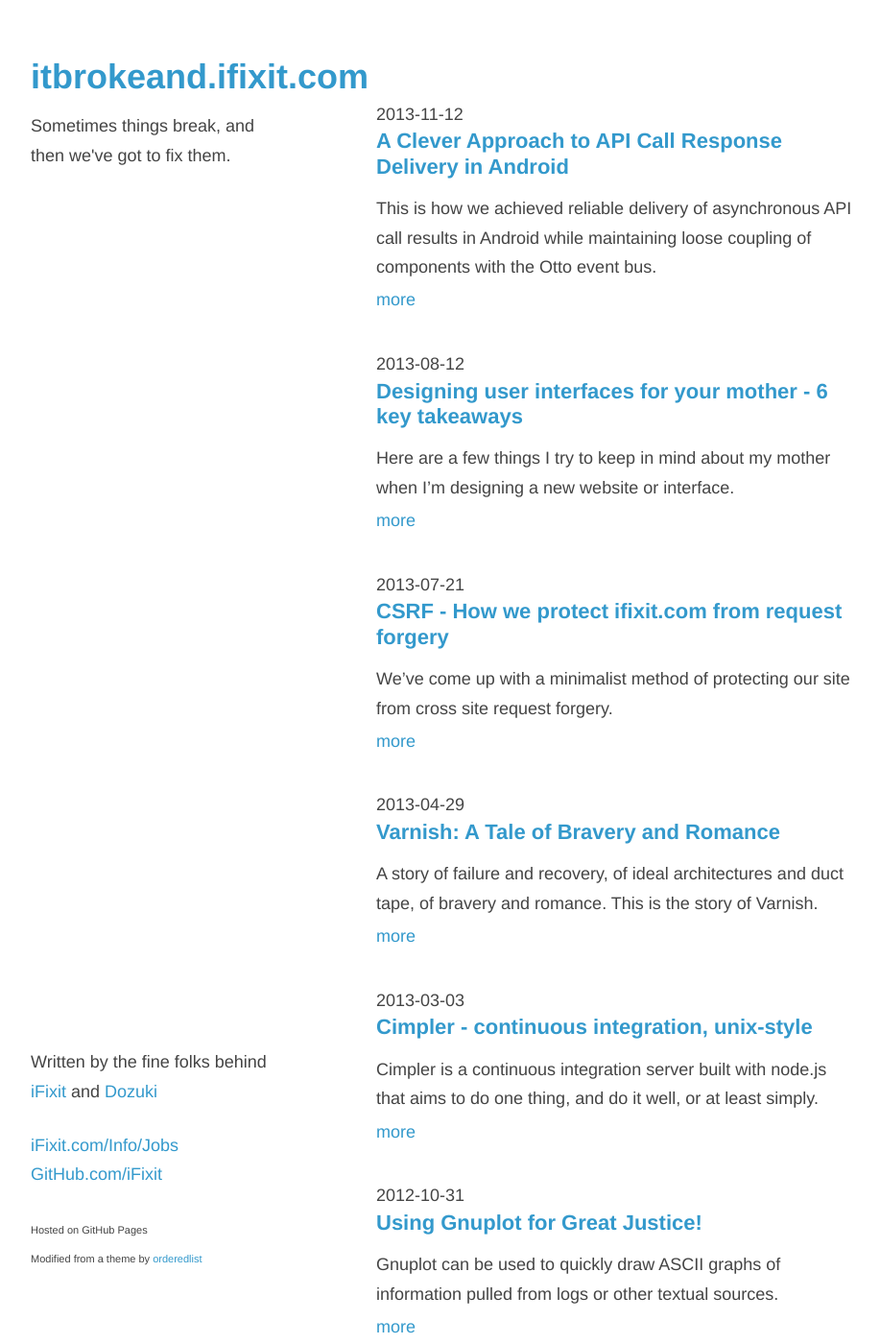
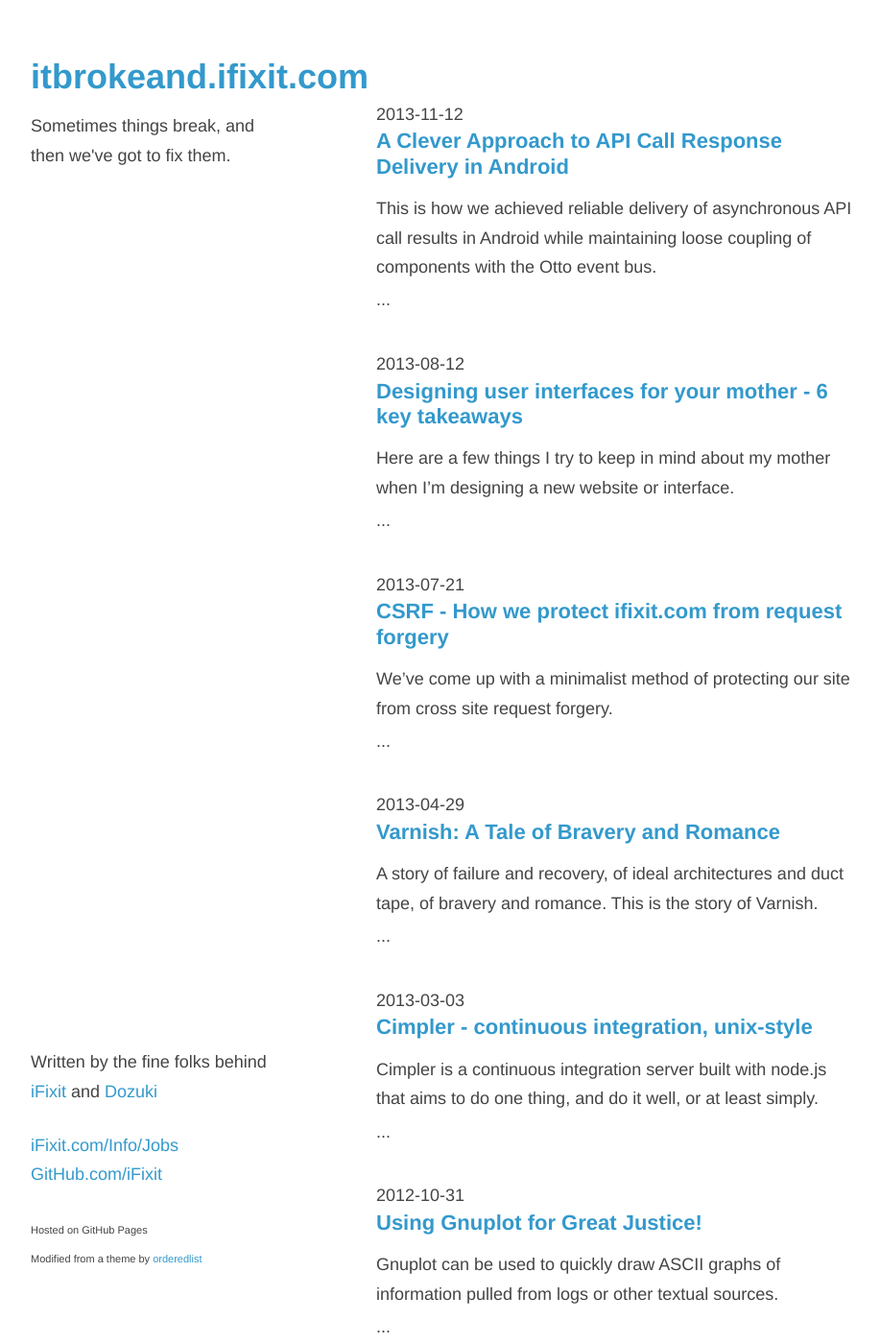
Before and after one commit to iFixit/itbrokeand.ifixit.com, a Jekyll site: the page built from index.html, in a window 1280 px wide and 1400 px high. Shown: the whole window at 96% size, without its empty margins (178-1095 px from the left). Built offline with Jekyll 4.4.1, drawn with Linux system fonts in a browser that asks for light colours; Markdown is read by kramdown in place of the engine named in the settings; the list of posts is cut into pages by our own code; some of the changed text lies outside the part shown.

Commit message:
More link: remove entirely.
It goes to the same place as the blog title... no point.

```diff
--- a/index.html
+++ b/index.html
@@ -13,11 +13,10 @@ layout: default
        </h2>
        <div class='summary'>
           {% if page.summary %}
-             {{ page.summary | markdownify }}
+             {{ page.summary | markdownify }}...
           {% else %}
-             {{ page.content | truncatewords: 130 }}
+             {{ page.content | truncatewords: 130 }}...
           {% endif %}
-          <a class='more' href="{{ page.url }}">more</a>
        </div>
     </div>
   {% endunless %}
```
